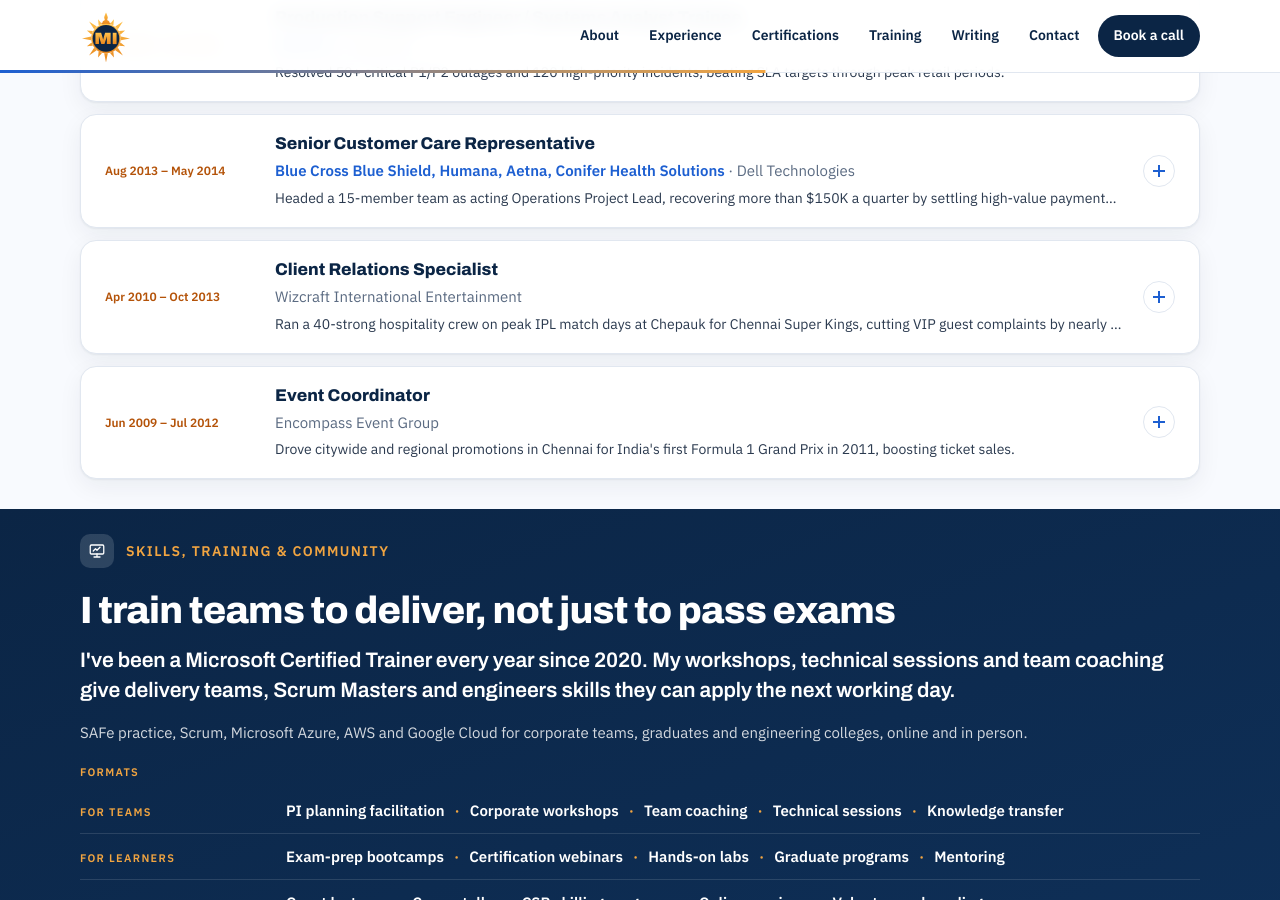
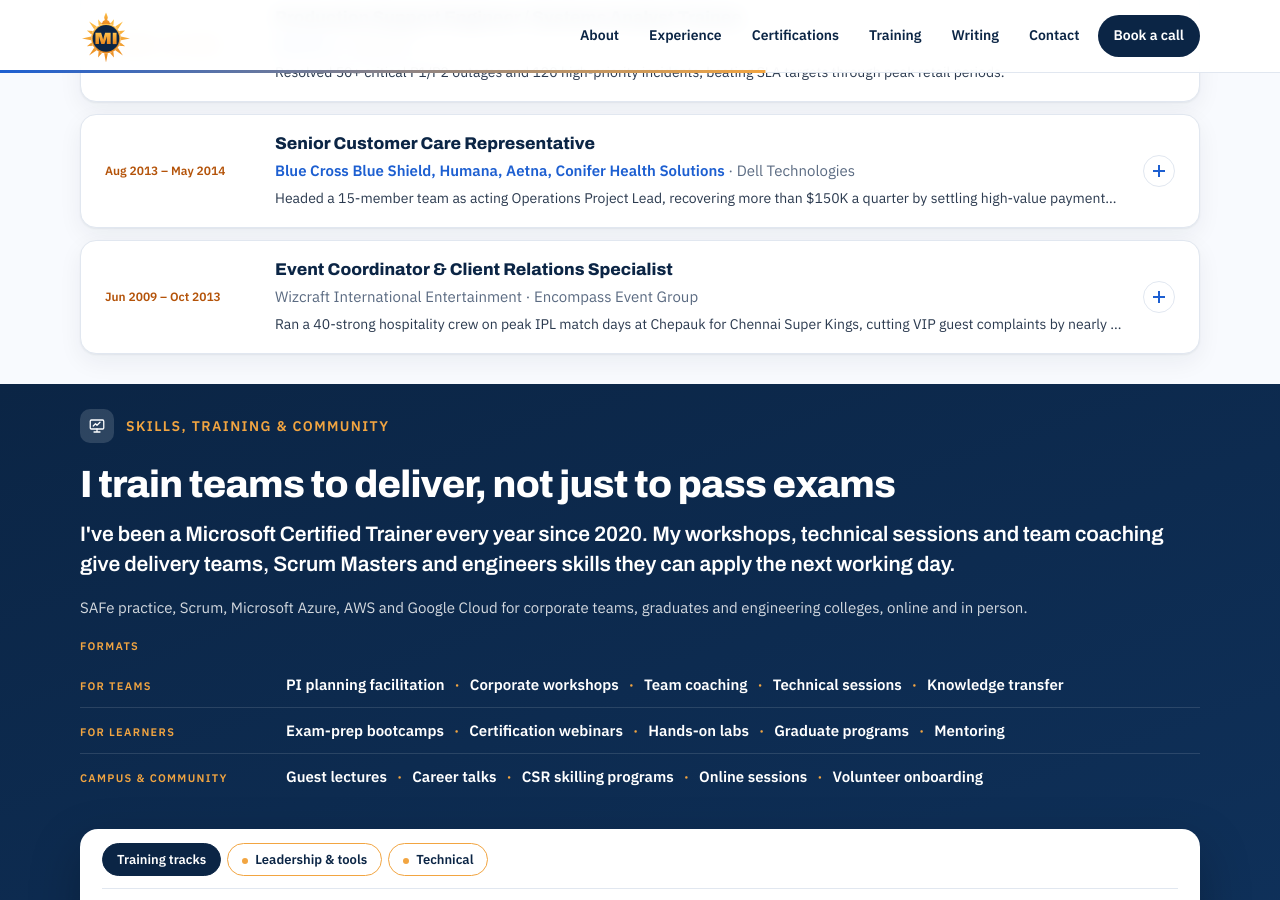
Before and after one commit to Madhan-I/Madhan-I.github.io, a Jekyll site: the page built from index.html, in a window 1280 px wide and 900 px high, scrolled down 3248 px. Built offline with Jekyll 4.4.1, drawn with Linux system fonts in a browser that asks for light colours.

Commit message:
Revise job history and titles in profile.yml
Updated job titles, dates, and details in profile.yml to reflect accurate roles and responsibilities.

```diff
--- a/_data/profile.yml
+++ b/_data/profile.yml
@@ -196,28 +196,18 @@
       - "Added over $100K a month to collections by tightening denial management with Tableau and Salesforce tracking and root-cause procedures."
       - "Curbed overdue payments 20% and prevented 35+ disputed claims a month, holding reimbursement turnaround at 5 days across 180+ high-value claims."
       - "Cut call handling time 33% and lifted CSAT above 90% with a first-contact resolution framework and weekly QA audits, then handed the fixes to the permanent team as workflow playbooks."
-  - dates: Apr 2010 – Oct 2013
-    title: Client Relations Specialist
-    sector: "Sports & entertainment · VIP hospitality & guest relations"
+  - dates: Jun 2009 – Oct 2013
+    title: Event Coordinator & Client Relations Specialist
+    sector: "Sports, entertainment & automotive events · VIP hospitality"
     icon: ticket
-    company: Wizcraft International Entertainment
-    detail: Freelance · Part-time, during and after my BE
-    project: "IPL VIP hospitality & live events"
+    company: "Wizcraft International Entertainment · Encompass Event Group"
+    detail: Freelance · Part-time during and after my BE
+    project: "IPL, Formula 1, motorsport & live events"
     points:
       - "Ran a 40-strong hospitality crew on peak IPL match days at Chepauk for Chennai Super Kings, cutting VIP guest complaints by nearly a third."
       - "Kept the IPL Season 5 opening ceremony, the 100 Years of Indian Cinema celebration and the Mirchi Music Awards South on schedule by coordinating artists, guests, stage crews and production through last-minute changes."
-  - dates: Jun 2009 – Jul 2012
-    title: Event Coordinator
-    sector: "Automotive & sports events · Promotions & hospitality"
-    icon: flag
-    company: Encompass Event Group
-    detail: Freelance · Part-time during my BE degree
-    project: "Formula 1, motorsport & cricket events"
-    points:
-      - "Drove citywide and regional promotions in Chennai for India's first Formula 1 Grand Prix in 2011, boosting ticket sales."
-      - "Built the hospitality plan for the Renault Duster media launch, covering multi-route test drives, the live vehicle reveal and secure press-kit distribution, winning formal appreciation from the client."
-      - "Oversaw the media center, podium ceremonies and hospitality suites for the JK Tyre Volkswagen Polo R Cup 2012, including live race telemetry for media partners and paddock access control."
-      - "Untangled vendor delays and scheduling clashes on Celebrity Cricket League match days for the Chennai Rhinos, drawing positive reviews and invitations to future events."
+      - "Oversaw the media center, podium ceremonies and hospitality suites for the JK Tyre Volkswagen Polo R Cup 2012, and built the hospitality plan for the Renault Duster media launch, winning formal appreciation from the client."
+      - "Drove citywide promotions in Chennai for India's first Formula 1 Grand Prix in 2011, and resolved vendor delays and scheduling clashes on Celebrity Cricket League match days."
 
 training_title: I train teams to deliver, not just to pass exams
 training_intro_lead: "I've been a Microsoft Certified Trainer every year since 2020."
```
